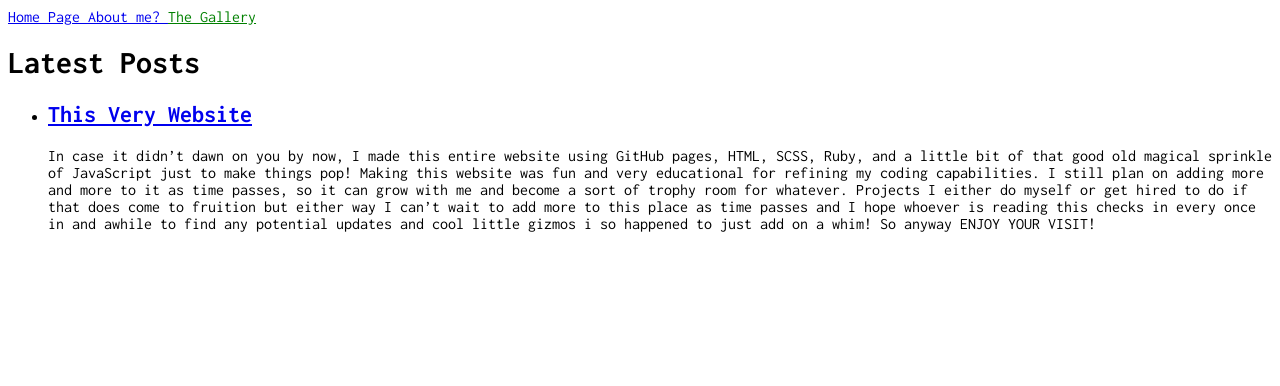
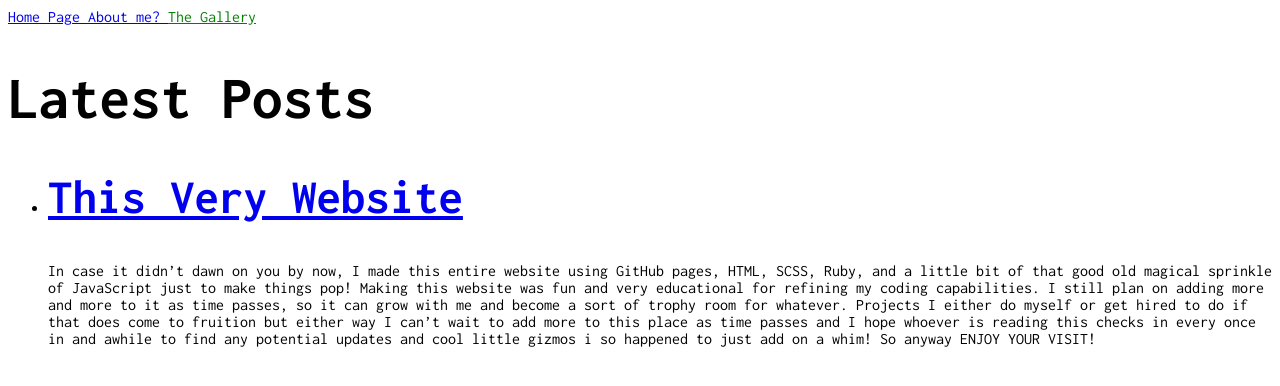
Before and after one commit to BooxStone/BooxStone.github.io, a Jekyll site: the page built from blog.html, in a window 1280 px wide. Shown: the top 386 px of the page. Built offline with Jekyll 4.4.1, drawn with Linux system fonts in a browser that asks for light colours.

Commit message:
Update main.scss

```diff
--- a/_sass/main.scss
+++ b/_sass/main.scss
@@ -1,3 +1,5 @@
+@import 'typography';
+
 .current {
   color: green;
 }
```
